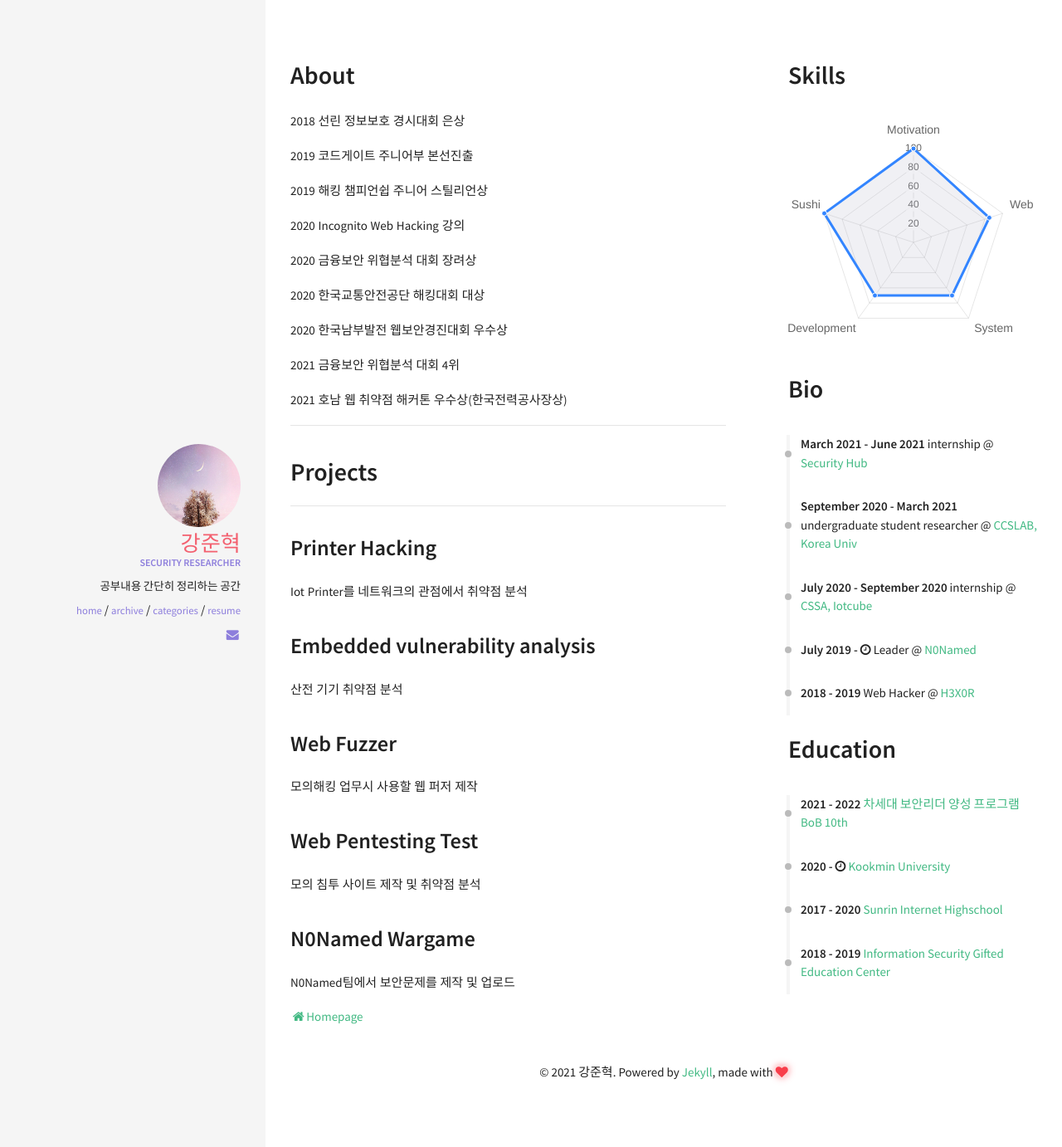
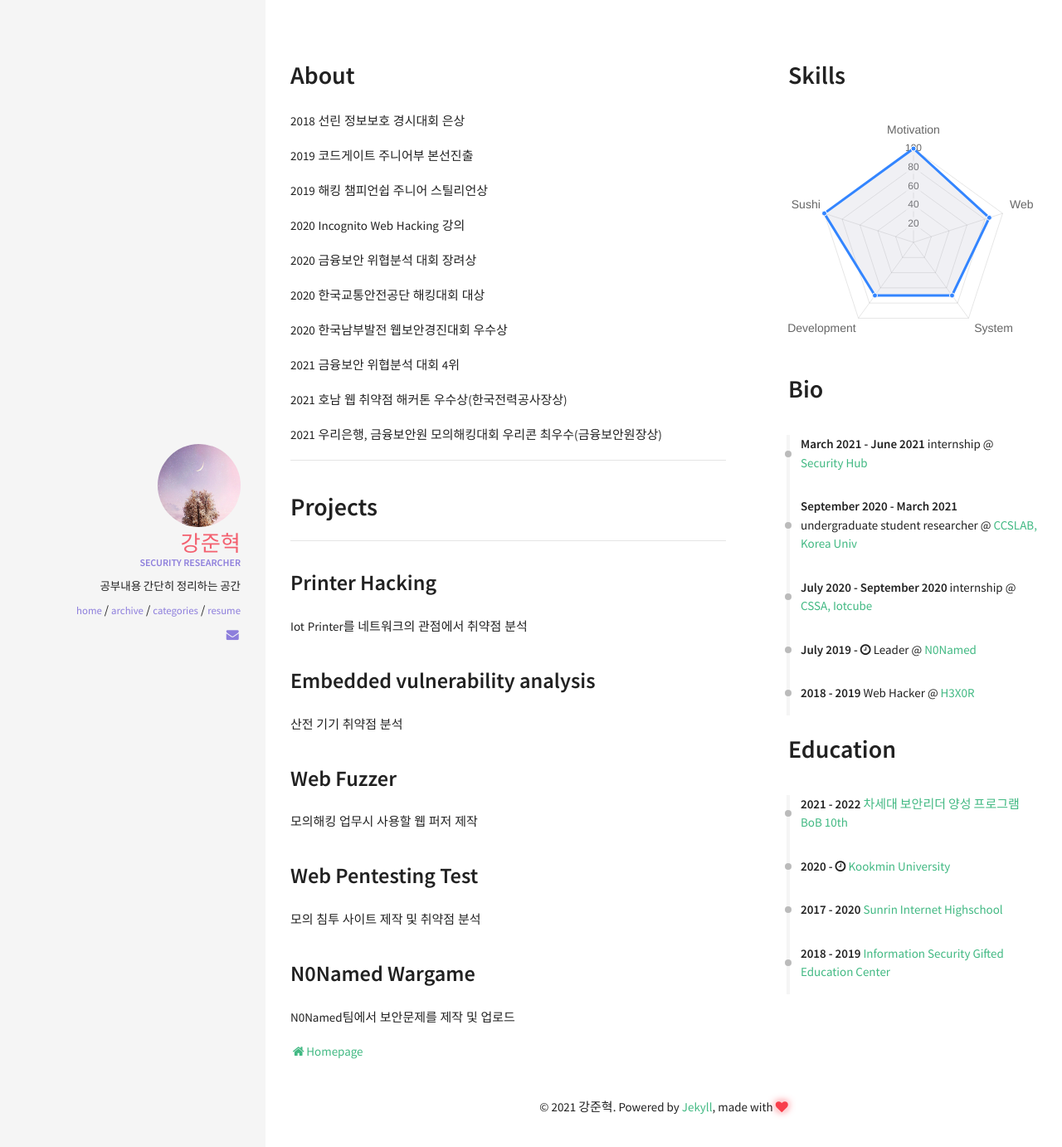
Before and after one commit to kangsecu/kangsecu.github.io, a Jekyll site: the page built from resume.html, in a window 1280 px wide. Shown: the top 1382 px of the page at 83% size. Built offline with Jekyll 4.4.1, drawn with Linux system fonts in a browser that asks for light colours; nearby versions of some CDN libraries.

Commit message:
Update about.html

```diff
--- a/_includes/sections/about.html
+++ b/_includes/sections/about.html
@@ -10,5 +10,6 @@
     <p>2020 한국남부발전 웹보안경진대회 우수상
     <p>2021 금융보안 위협분석 대회 4위
     <p>2021 호남 웹 취약점 해커톤 우수상(한국전력공사장상)
+    <p>2021 우리은행, 금융보안원 모의해킹대회 우리콘 최우수(금융보안원장상)
 </div>
 <hr>
```
